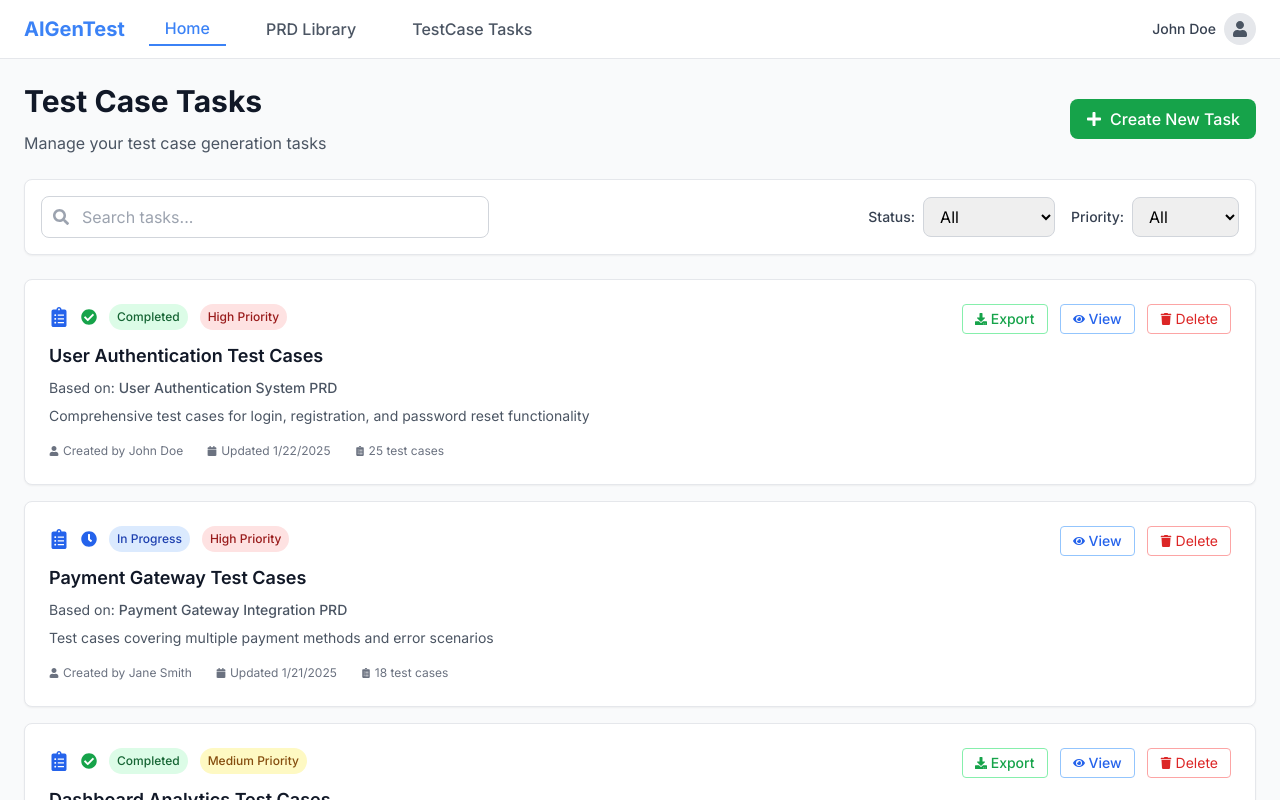
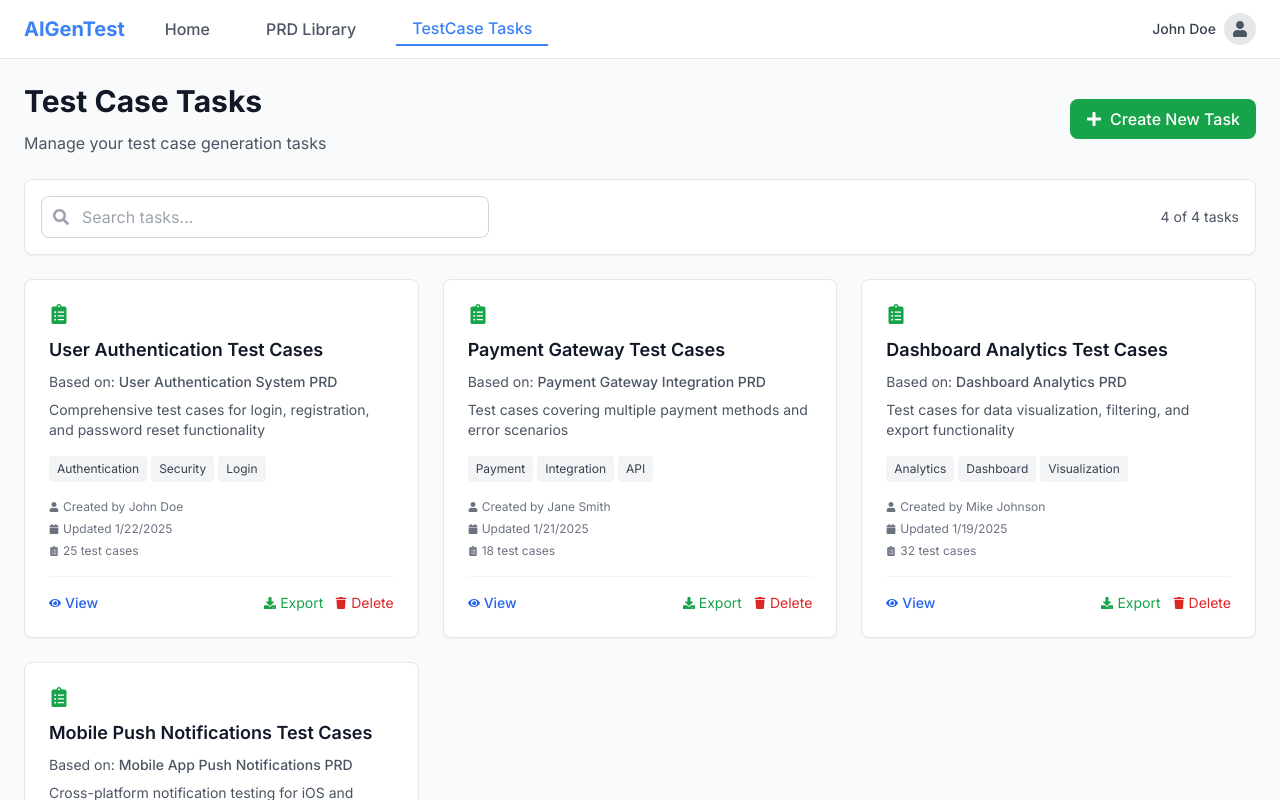
Before and after one commit to AlexHeeec/AIgen, a Next.js app: page /case-task-list in a window 1280 px wide. Shown: the top 800 px of the page. Built offline with nearby package versions, Linux system fonts and the light colour scheme.

Commit message:
feat: enhance navigation and unify card design
Add active states for navigation and card layout for tasks page
Remove status/priority filters and labels for consistent design

#VERCEL_SKIP

Co-authored-by: null <40260352+AlexHeeec@users.noreply.github.com>

```diff
--- a/app/case-task-list/page.tsx
+++ b/app/case-task-list/page.tsx
@@ -2,19 +2,7 @@
 import { useState } from "react"
 import { useRouter } from "next/navigation"
 import WorkspaceLayout from "@/components/workspace-layout"
-import {
-  FaClipboardList,
-  FaEye,
-  FaTrash,
-  FaPlus,
-  FaSearch,
-  FaCalendar,
-  FaUser,
-  FaCheckCircle,
-  FaClock,
-  FaExclamationCircle,
-  FaDownload,
-} from "react-icons/fa"
+import { FaClipboardList, FaEye, FaTrash, FaPlus, FaSearch, FaCalendar, FaUser, FaDownload } from "react-icons/fa"
 
 // Mock test case task data
 const mockTasks = [
@@ -26,9 +14,8 @@ const mockTasks = [
     createdAt: "2025-01-20",
     updatedAt: "2025-01-22",
     creator: "John Doe",
-    status: "Completed",
     testCaseCount: 25,
-    priority: "High",
+    tags: ["Authentication", "Security", "Login"],
   },
   {
     id: "2",
@@ -38,9 +25,8 @@ const mockTasks = [
     createdAt: "2025-01-18",
     updatedAt: "2025-01-21",
     creator: "Jane Smith",
-    status: "In Progress",
     testCaseCount: 18,
-    priority: "High",
+    tags: ["Payment", "Integration", "API"],
   },
   {
     id: "3",
@@ -50,9 +36,8 @@ const mockTasks = [
     createdAt: "2025-01-15",
     updatedAt: "2025-01-19",
     creator: "Mike Johnson",
-    status: "Completed",
     testCaseCount: 32,
-    priority: "Medium",
+    tags: ["Analytics", "Dashboard", "Visualization"],
   },
   {
     id: "4",
@@ -62,9 +47,8 @@ const mockTasks = [
     createdAt: "2025-01-12",
     updatedAt: "2025-01-16",
     creator: "Sarah Wilson",
-    status: "Failed",
-    testCaseCount: 0,
-    priority: "Low",
+    testCaseCount: 15,
+    tags: ["Mobile", "Notifications", "Cross-platform"],
   },
 ]
 
@@ -72,63 +56,21 @@ export default function CaseTaskListPage() {
   const router = useRouter()
   const [tasks, setTasks] = useState(mockTasks)
   const [searchTerm, setSearchTerm] = useState("")
-  const [statusFilter, setStatusFilter] = useState("All")
-  const [priorityFilter, setPriorityFilter] = useState("All")
   const [showDeleteConfirmation, setShowDeleteConfirmation] = useState<string | null>(null)
 
-  // Filter tasks based on search term, status, and priority
+  // Filter tasks based on search term
   const filteredTasks = tasks.filter((task) => {
     const matchesSearch =
       task.title.toLowerCase().includes(searchTerm.toLowerCase()) ||
       task.description.toLowerCase().includes(searchTerm.toLowerCase()) ||
-      task.prdTitle.toLowerCase().includes(searchTerm.toLowerCase())
-    const matchesStatus = statusFilter === "All" || task.status === statusFilter
-    const matchesPriority = priorityFilter === "All" || task.priority === priorityFilter
-    return matchesSearch && matchesStatus && matchesPriority
+      task.prdTitle.toLowerCase().includes(searchTerm.toLowerCase()) ||
+      task.tags.some((tag) => tag.toLowerCase().includes(searchTerm.toLowerCase()))
+    return matchesSearch
   })
 
   const handleDeleteTask = (id: string) => {
     setTasks(tasks.filter((task) => task.id !== id))
     setShowDeleteConfirmation(null)
-  }
-
-  const getStatusIcon = (status: string) => {
-    switch (status) {
-      case "Completed":
-        return <FaCheckCircle className="text-green-600" size={16} />
-      case "In Progress":
-        return <FaClock className="text-blue-600" size={16} />
-      case "Failed":
-        return <FaExclamationCircle className="text-red-600" size={16} />
-      default:
-        return <FaClock className="text-gray-600" size={16} />
-    }
-  }
-
-  const getStatusColor = (status: string) => {
-    switch (status) {
-      case "Completed":
-        return "bg-green-100 text-green-800"
-      case "In Progress":
-        return "bg-blue-100 text-blue-800"
-      case "Failed":
-        return "bg-red-100 text-red-800"
-      default:
-        return "bg-gray-100 text-gray-800"
-    }
-  }
-
-  const getPriorityColor = (priority: string) => {
-    switch (priority) {
-      case "High":
-        return "bg-red-100 text-red-800"
-      case "Medium":
-        return "bg-yellow-100 text-yellow-800"
-      case "Low":
-        return "bg-green-100 text-green-800"
-      default:
-        return "bg-gray-100 text-gray-800"
-    }
   }
 
   return (
@@ -150,10 +92,9 @@ export default function CaseTaskListPage() {
             </button>
           </div>
 
-          {/* Filters and Search */}
+          {/* Search */}
           <div className="bg-white rounded-lg shadow-sm border border-gray-200 p-4 mb-6">
-            <div className="flex flex-col lg:flex-row lg:items-center lg:justify-between space-y-4 lg:space-y-0">
-              {/* Search */}
+            <div className="flex items-center justify-between">
               <div className="relative flex-1 max-w-md">
                 <FaSearch className="absolute left-3 top-1/2 transform -translate-y-1/2 text-gray-400" size={16} />
                 <input
@@ -164,74 +105,50 @@ export default function CaseTaskListPage() {
                   className="w-full pl-10 pr-4 py-2 border border-gray-300 rounded-lg focus:outline-none focus:ring-2 focus:ring-blue-500"
                 />
               </div>
-
-              {/* Filters */}
-              <div className="flex items-center space-x-4">
-                <div className="flex items-center space-x-2">
-                  <label className="text-sm font-medium text-gray-700">Status:</label>
-                  <select
-                    value={statusFilter}
-                    onChange={(e) => setStatusFilter(e.target.value)}
-                    className="px-3 py-2 border border-gray-300 rounded-lg focus:outline-none focus:ring-2 focus:ring-blue-500"
-                  >
-                    <option value="All">All</option>
-                    <option value="Completed">Completed</option>
-                    <option value="In Progress">In Progress</option>
-                    <option value="Failed">Failed</option>
-                  </select>
-                </div>
-                <div className="flex items-center space-x-2">
-                  <label className="text-sm font-medium text-gray-700">Priority:</label>
-                  <select
-                    value={priorityFilter}
-                    onChange={(e) => setPriorityFilter(e.target.value)}
-                    className="px-3 py-2 border border-gray-300 rounded-lg focus:outline-none focus:ring-2 focus:ring-blue-500"
-                  >
-                    <option value="All">All</option>
-                    <option value="High">High</option>
-                    <option value="Medium">Medium</option>
-                    <option value="Low">Low</option>
-                  </select>
-                </div>
+              <div className="text-sm text-gray-600">
+                {filteredTasks.length} of {tasks.length} tasks
               </div>
             </div>
           </div>
 
-          {/* Task List */}
-          <div className="space-y-4">
+          {/* Task Grid */}
+          <div className="grid md:grid-cols-2 lg:grid-cols-3 gap-6">
             {filteredTasks.map((task) => (
               <div
                 key={task.id}
                 className="bg-white rounded-lg shadow-sm border border-gray-200 hover:shadow-md transition-shadow"
               >
                 <div className="p-6">
-                  <div className="flex items-start justify-between">
-                    <div className="flex-1">
                   {/* Header */}
-                      <div className="flex items-center mb-3">
-                        <FaClipboardList className="text-blue-600 mr-3" size={20} />
-                        <div className="flex items-center space-x-3">
-                          {getStatusIcon(task.status)}
-                          <span className={`px-2 py-1 rounded-full text-xs font-medium ${getStatusColor(task.status)}`}>
-                            {task.status}
-                          </span>
-                          <span
-                            className={`px-2 py-1 rounded-full text-xs font-medium ${getPriorityColor(task.priority)}`}
-                          >
-                            {task.priority} Priority
-                          </span>
+                  <div className="flex items-start justify-between mb-3">
+                    <div className="flex items-center">
+                      <FaClipboardList className="text-green-600 mr-2" size={20} />
                     </div>
                   </div>
 
                   {/* Title and Description */}
-                      <h3 className="text-lg font-semibold text-gray-900 mb-2">{task.title}</h3>
+                  <h3 className="text-lg font-semibold text-gray-900 mb-2 line-clamp-2">{task.title}</h3>
                   <p className="text-gray-600 text-sm mb-2">
                     Based on: <span className="font-medium">{task.prdTitle}</span>
                   </p>
-                      <p className="text-gray-600 text-sm mb-4">{task.description}</p>
+                  <p className="text-gray-600 text-sm mb-4 line-clamp-3">{task.description}</p>
+
+                  {/* Tags */}
+                  <div className="flex flex-wrap gap-1 mb-4">
+                    {task.tags.slice(0, 3).map((tag) => (
+                      <span key={tag} className="px-2 py-1 bg-gray-100 text-gray-700 text-xs rounded">
+                        {tag}
+                      </span>
+                    ))}
+                    {task.tags.length > 3 && (
+                      <span className="px-2 py-1 bg-gray-100 text-gray-700 text-xs rounded">
+                        +{task.tags.length - 3}
+                      </span>
+                    )}
+                  </div>
 
                   {/* Meta Info */}
-                      <div className="flex items-center space-x-6 text-xs text-gray-500">
+                  <div className="text-xs text-gray-500 mb-4 space-y-1">
                     <div className="flex items-center">
                       <FaUser className="mr-1" size={10} />
                       <span>Created by {task.creator}</span>
@@ -245,31 +162,29 @@ export default function CaseTaskListPage() {
                       <span>{task.testCaseCount} test cases</span>
                     </div>
                   </div>
-                    </div>
 
                   {/* Actions */}
-                    <div className="flex items-center space-x-3 ml-6">
-                      {task.status === "Completed" && (
+                  <div className="flex items-center justify-between pt-4 border-t border-gray-100">
+                    <button
+                      onClick={() => router.push(`/case-generation?task=${task.id}`)}
+                      className="flex items-center text-blue-600 hover:text-blue-700 text-sm font-medium"
+                    >
+                      <FaEye className="mr-1" size={12} />
+                      View
+                    </button>
+                    <div className="flex items-center space-x-3">
                       <button
                         onClick={() => {
                           /* Handle export */
                         }}
-                          className="flex items-center text-green-600 hover:text-green-700 text-sm font-medium px-3 py-1 border border-green-300 rounded hover:bg-green-50"
+                        className="flex items-center text-green-600 hover:text-green-700 text-sm"
                       >
                         <FaDownload className="mr-1" size={12} />
                         Export
                       </button>
-                      )}
-                      <button
-                        onClick={() => router.push(`/case-generation?task=${task.id}`)}
-                        className="flex items-center text-blue-600 hover:text-blue-700 text-sm font-medium px-3 py-1 border border-blue-300 rounded hover:bg-blue-50"
-                      >
-                        <FaEye className="mr-1" size={12} />
-                        View
-                      </button>
                       <button
                         onClick={() => setShowDeleteConfirmation(task.id)}
-                        className="flex items-center text-red-600 hover:text-red-700 text-sm px-3 py-1 border border-red-300 rounded hover:bg-red-50"
+                        className="flex items-center text-red-600 hover:text-red-700 text-sm"
                       >
                         <FaTrash className="mr-1" size={12} />
                         Delete
@@ -287,11 +202,11 @@ export default function CaseTaskListPage() {
               <FaClipboardList className="mx-auto text-gray-400 mb-4" size={48} />
               <h3 className="text-lg font-medium text-gray-900 mb-2">No tasks found</h3>
               <p className="text-gray-600 mb-4">
-                {searchTerm || statusFilter !== "All" || priorityFilter !== "All"
-                  ? "Try adjusting your search or filter criteria"
+                {searchTerm
+                  ? "Try adjusting your search criteria"
                   : "Get started by creating your first test case generation task"}
               </p>
-              {!searchTerm && statusFilter === "All" && priorityFilter === "All" && (
+              {!searchTerm && (
                 <button
                   onClick={() => router.push("/homepage")}
                   className="bg-green-600 text-white px-4 py-2 rounded-lg font-medium hover:bg-green-700 transition-colors"
--- a/app/prd-list/page.tsx
+++ b/app/prd-list/page.tsx
@@ -13,7 +13,6 @@ const mockPRDs = [
     createdAt: "2025-01-15",
     updatedAt: "2025-01-20",
     creator: "John Doe",
-    status: "Published",
     tags: ["Authentication", "Security", "Backend"],
   },
   {
@@ -23,7 +22,6 @@ const mockPRDs = [
     createdAt: "2025-01-10",
     updatedAt: "2025-01-18",
     creator: "Jane Smith",
-    status: "Draft",
     tags: ["Payment", "Integration", "API"],
   },
   {
@@ -33,7 +31,6 @@ const mockPRDs = [
     createdAt: "2025-01-05",
     updatedAt: "2025-01-15",
     creator: "Mike Johnson",
-    status: "Published",
     tags: ["Analytics", "Dashboard", "Frontend"],
   },
   {
@@ -43,7 +40,6 @@ const mockPRDs = [
     createdAt: "2025-01-01",
     updatedAt: "2025-01-12",
     creator: "Sarah Wilson",
-    status: "Review",
     tags: ["Mobile", "Notifications", "Cross-platform"],
   },
 ]
@@ -52,35 +48,20 @@ export default function PRDListPage() {
   const router = useRouter()
   const [prds, setPRDs] = useState(mockPRDs)
   const [searchTerm, setSearchTerm] = useState("")
-  const [statusFilter, setStatusFilter] = useState("All")
   const [showDeleteConfirmation, setShowDeleteConfirmation] = useState<string | null>(null)
 
-  // Filter PRDs based on search term and status
+  // Filter PRDs based on search term
   const filteredPRDs = prds.filter((prd) => {
     const matchesSearch =
       prd.title.toLowerCase().includes(searchTerm.toLowerCase()) ||
       prd.description.toLowerCase().includes(searchTerm.toLowerCase()) ||
       prd.tags.some((tag) => tag.toLowerCase().includes(searchTerm.toLowerCase()))
-    const matchesStatus = statusFilter === "All" || prd.status === statusFilter
-    return matchesSearch && matchesStatus
+    return matchesSearch
   })
 
   const handleDeletePRD = (id: string) => {
     setPRDs(prds.filter((prd) => prd.id !== id))
     setShowDeleteConfirmation(null)
-  }
-
-  const getStatusColor = (status: string) => {
-    switch (status) {
-      case "Published":
-        return "bg-green-100 text-green-800"
-      case "Draft":
-        return "bg-yellow-100 text-yellow-800"
-      case "Review":
-        return "bg-blue-100 text-blue-800"
-      default:
-        return "bg-gray-100 text-gray-800"
-    }
   }
 
   return (
@@ -102,10 +83,9 @@ export default function PRDListPage() {
             </button>
           </div>
 
-          {/* Filters and Search */}
+          {/* Search */}
           <div className="bg-white rounded-lg shadow-sm border border-gray-200 p-4 mb-6">
-            <div className="flex flex-col md:flex-row md:items-center md:justify-between space-y-4 md:space-y-0">
-              {/* Search */}
+            <div className="flex items-center justify-between">
               <div className="relative flex-1 max-w-md">
                 <FaSearch className="absolute left-3 top-1/2 transform -translate-y-1/2 text-gray-400" size={16} />
                 <input
@@ -116,20 +96,8 @@ export default function PRDListPage() {
                   className="w-full pl-10 pr-4 py-2 border border-gray-300 rounded-lg focus:outline-none focus:ring-2 focus:ring-blue-500"
                 />
               </div>
-
-              {/* Status Filter */}
-              <div className="flex items-center space-x-4">
-                <label className="text-sm font-medium text-gray-700">Status:</label>
-                <select
-                  value={statusFilter}
-                  onChange={(e) => setStatusFilter(e.target.value)}
-                  className="px-3 py-2 border border-gray-300 rounded-lg focus:outline-none focus:ring-2 focus:ring-blue-500"
-                >
-                  <option value="All">All</option>
-                  <option value="Published">Published</option>
-                  <option value="Draft">Draft</option>
-                  <option value="Review">Review</option>
-                </select>
+              <div className="text-sm text-gray-600">
+                {filteredPRDs.length} of {prds.length} PRDs
               </div>
             </div>
           </div>
@@ -146,9 +114,6 @@ export default function PRDListPage() {
                   <div className="flex items-start justify-between mb-3">
                     <div className="flex items-center">
                       <FaFileAlt className="text-blue-600 mr-2" size={20} />
-                      <span className={`px-2 py-1 rounded-full text-xs font-medium ${getStatusColor(prd.status)}`}>
-                        {prd.status}
-                      </span>
                     </div>
                   </div>
 
@@ -219,11 +184,9 @@ export default function PRDListPage() {
               <FaFileAlt className="mx-auto text-gray-400 mb-4" size={48} />
               <h3 className="text-lg font-medium text-gray-900 mb-2">No PRDs found</h3>
               <p className="text-gray-600 mb-4">
-                {searchTerm || statusFilter !== "All"
-                  ? "Try adjusting your search or filter criteria"
-                  : "Get started by creating your first PRD"}
+                {searchTerm ? "Try adjusting your search criteria" : "Get started by creating your first PRD"}
               </p>
-              {!searchTerm && statusFilter === "All" && (
+              {!searchTerm && (
                 <button
                   onClick={() => router.push("/prd-generation")}
                   className="bg-blue-600 text-white px-4 py-2 rounded-lg font-medium hover:bg-blue-700 transition-colors"
--- a/components/workspace-layout.tsx
+++ b/components/workspace-layout.tsx
@@ -3,12 +3,13 @@
 import type React from "react"
 
 import { useState } from "react"
-import { useRouter } from "next/navigation"
+import { useRouter, usePathname } from "next/navigation"
 import { FaSignOutAlt, FaUser } from "react-icons/fa"
 
 export default function WorkspaceLayout({ children }: { children: React.ReactNode }) {
   const [menuOpen, setMenuOpen] = useState(false)
   const router = useRouter()
+  const pathname = usePathname()
 
   const handleLogout = () => {
     // In a real app, you would call your logout API here
@@ -26,26 +27,33 @@ export default function WorkspaceLayout({ children }: { children: React.ReactNod
     }
   }
 
+  // Check if current path matches navigation item
+  const isActive = (path: string) => {
+    return pathname === path
+  }
+
+  const getNavButtonClass = (path: string) => {
+    const baseClass = "px-4 py-1 font-medium transition-colors"
+    if (isActive(path)) {
+      return `${baseClass} border-b-2 border-blue-500 text-blue-500`
+    }
+    return `${baseClass} text-gray-600 hover:text-blue-500`
+  }
+
   return (
     <div className="min-h-screen flex flex-col" onClick={handleClickOutside}>
       <header className="bg-white px-6 py-3 shadow-sm flex items-center justify-between border-b border-gray-200">
         <div className="flex items-center">
           <h1 className="text-xl font-bold text-blue-500 m-0">AIGenTest</h1>
           <div className="ml-6 flex items-center space-x-6">
-            <button onClick={() => router.push("/homepage")} className="border-b-2 border-blue-500 px-4 py-1">
-              <span className="text-blue-500 font-medium">Home</span>
+            <button onClick={() => router.push("/homepage")} className={getNavButtonClass("/homepage")}>
+              <span>Home</span>
             </button>
-            <button
-              onClick={() => router.push("/prd-list")}
-              className="px-4 py-1 text-gray-600 hover:text-blue-500 font-medium"
-            >
-              PRD Library
+            <button onClick={() => router.push("/prd-list")} className={getNavButtonClass("/prd-list")}>
+              <span>PRD Library</span>
             </button>
-            <button
-              onClick={() => router.push("/case-task-list")}
-              className="px-4 py-1 text-gray-600 hover:text-blue-500 font-medium"
-            >
-              TestCase Tasks
+            <button onClick={() => router.push("/case-task-list")} className={getNavButtonClass("/case-task-list")}>
+              <span>TestCase Tasks</span>
             </button>
           </div>
         </div>
```
Also changed, not shown: app/homepage/page.tsx (+54 -25 lines). Lines whose indentation alone changed are shown as unchanged.
